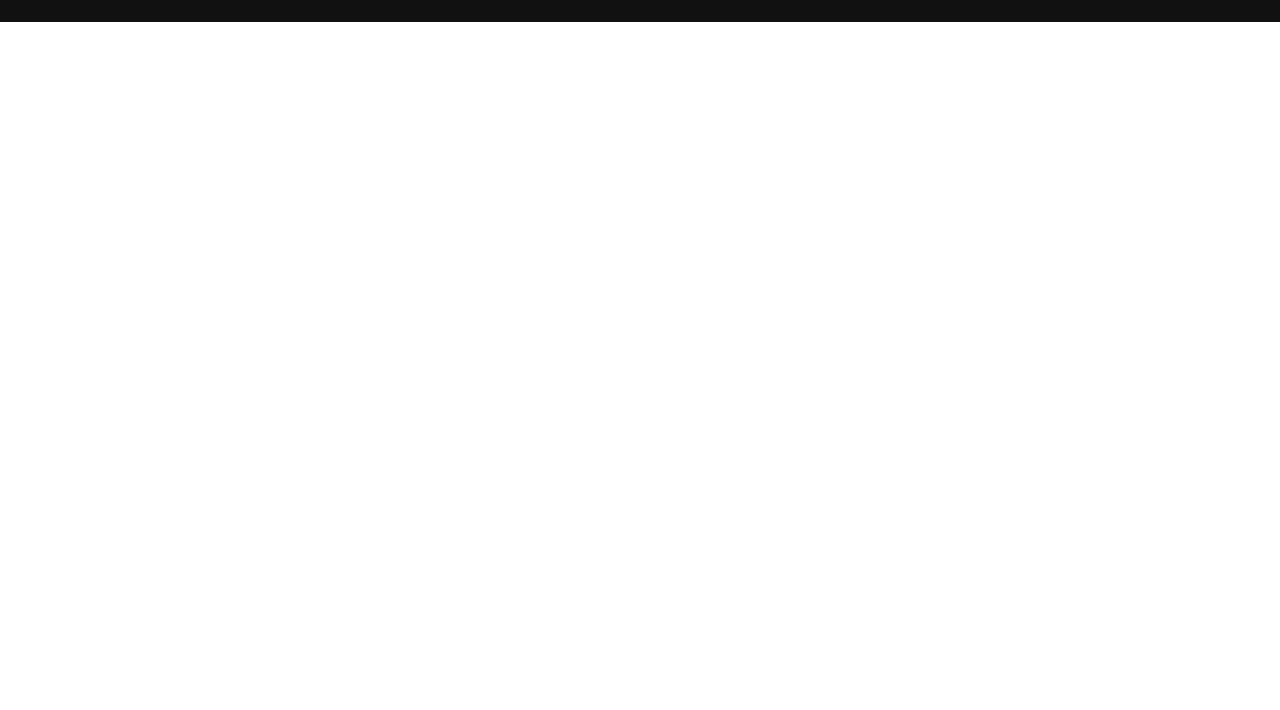
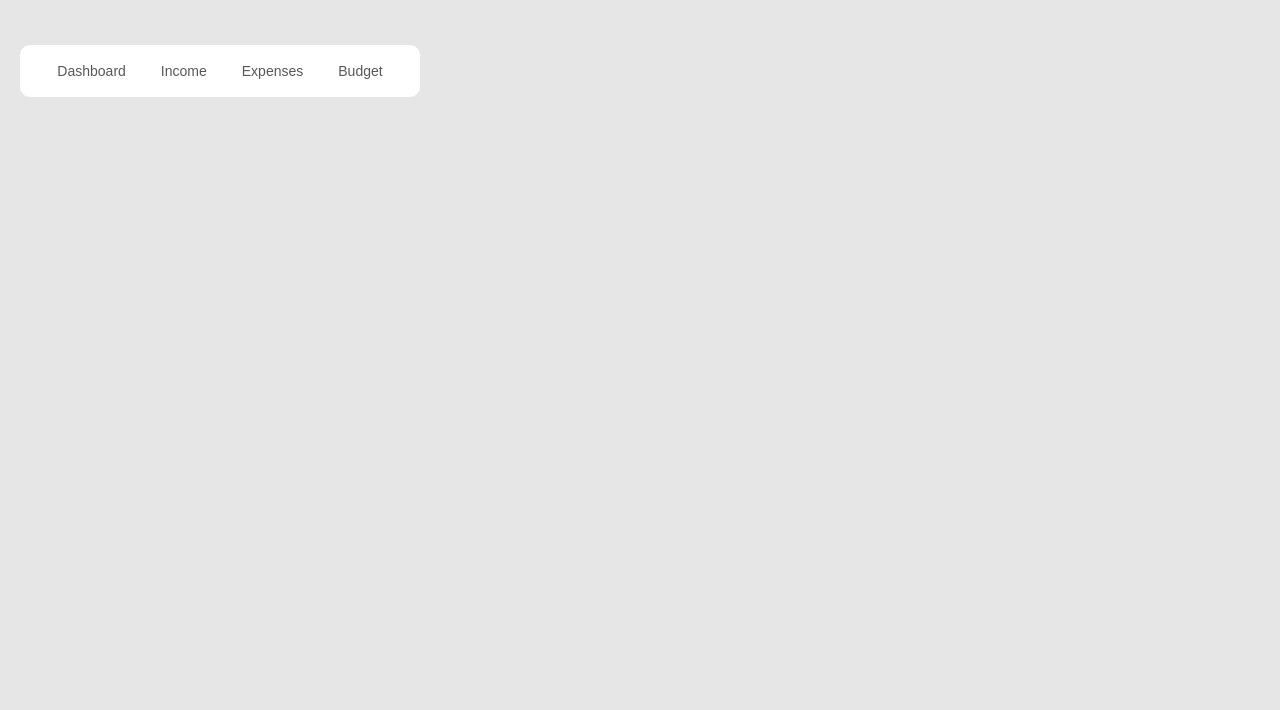
Before and after one commit to ValeriaMakarevich/finance-planner, a plain HTML site: page src/index.html in a window 1280 px wide. Shown: the part 90-800 px from the top of the page. Drawn offline with Linux system fonts and the light colour scheme.

Commit message:
Add header styles

```diff
--- a/src/assests/styles/main.css
+++ b/src/assests/styles/main.css
@@ -1,28 +1,51 @@
 body {
   margin: 0;
   font-family: Arial, sans-serif;
+  padding-left: 20px;
+  background: rgb(230, 230, 230);
 }
 
 .header {
-  display: flex;
-  justify-content: space-between;
-  align-items: center;
-  padding: 16px 24px;
-  background-color: #111;
+  color: rgb(39, 39, 39);
+  margin-top: 30px;
+}
+
+
+.header__title{
+  font-size: 20px;
+}
+
+.header__nav {
+display: flex;
+justify-content: center;
+ color: rgb(54, 54, 54);
+ width: 25rem;
+ padding: 0.5rem 0;
+ margin-top: 3rem;
+ display: flex;
+ gap: 5px;
+ background: white;
+ border-radius: 10px;
+}
+
+.header__button{
+  padding: 10px 15px;
+  background: white;
+  border: none;
+  border-radius: 10px;
+}
+
+.header__button:hover{
+  background: rgb(224, 224, 224)
+}
+
+.header__button:active{
+  background: rgb(37, 93, 235);
   color: white;
 }
 
-.header__nav {
-  display: flex;
-  gap: 16px;
-}
-
 .header__link {
-  color: white;
+  color: rgb(88, 88, 88);
   text-decoration: none;
   font-size: 14px;
 }
-
-.header__link:hover {
-  text-decoration: underline;
-}
--- a/src/components/Header.js
+++ b/src/components/Header.js
@@ -8,9 +8,10 @@ export function Header() {
     <p>Track your income, expenses, and budget</p>
 
     <nav class="header__nav">
-      <a href="/" class="header__link">Dashboard</a>
-      <a href="/transactions" class="header__link">Transactions</a>
-      <a href="/settings" class="header__link">Settings</a>
+      <button class="header__button"><a href="/" class="header__link">Dashboard</a></button>
+      <button class="header__button"><a href="/transactions" class="header__link">Income</a></button>
+      <button class="header__button"><a href="/settings" class="header__link">Expenses</a></button>
+      <button class="header__button"><a href="/settings" class="header__link">Budget</a></button>
     </nav>
   `;
 
```
